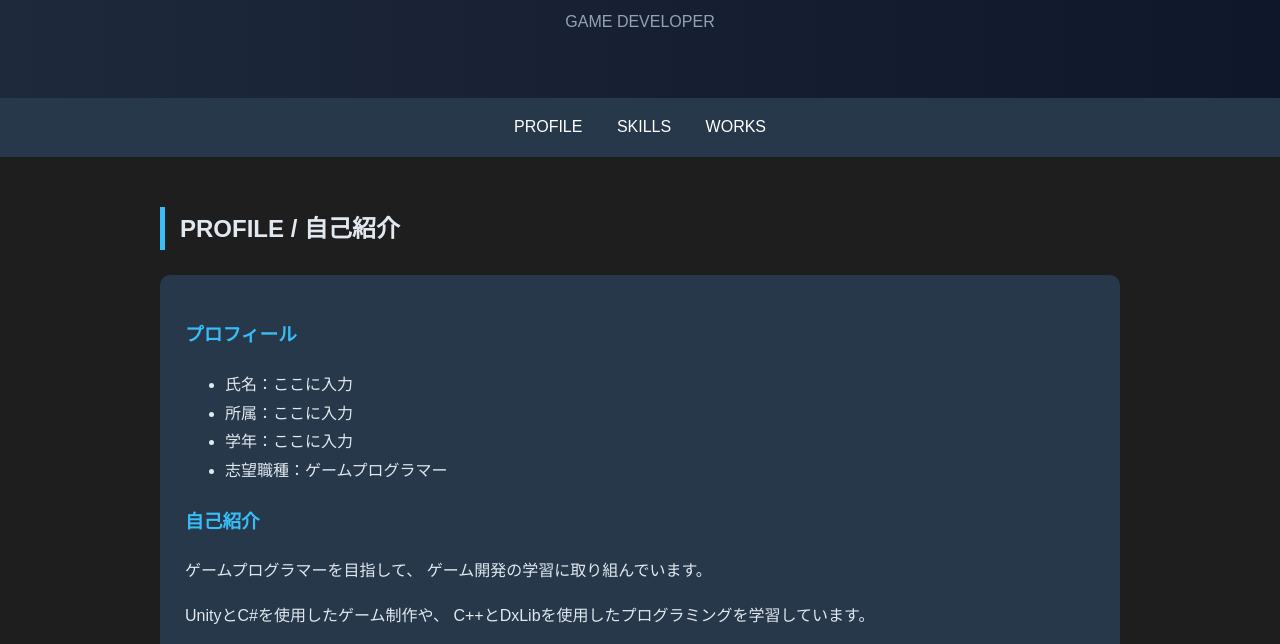
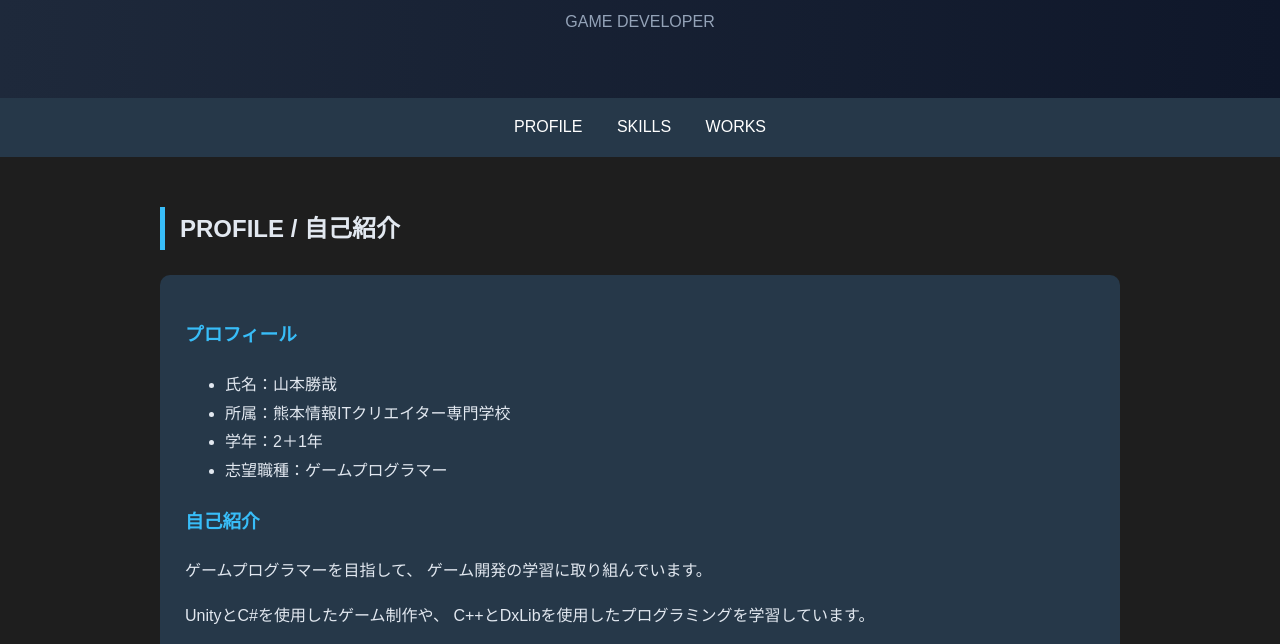
Before and after one commit to soutyou0307/portfolio, a plain HTML site: page index.html in a window 1280 px wide. Shown: the part 125-769 px from the top of the page. Drawn offline with Linux system fonts and the light colour scheme.

Commit message:
Update profile information in index.html

```diff
--- a/index.html
+++ b/index.html
@@ -195,9 +195,9 @@
                 <h3>プロフィール</h3>
 
                 <ul>
-                    <li>氏名：ここに入力</li>
-                    <li>所属：ここに入力</li>
-                    <li>学年：ここに入力</li>
+                    <li>氏名：山本勝哉</li>
+                    <li>所属：熊本情報ITクリエイター専門学校</li>
+                    <li>学年：2＋1年</li>
                     <li>志望職種：ゲームプログラマー</li>
                 </ul>
 
```
